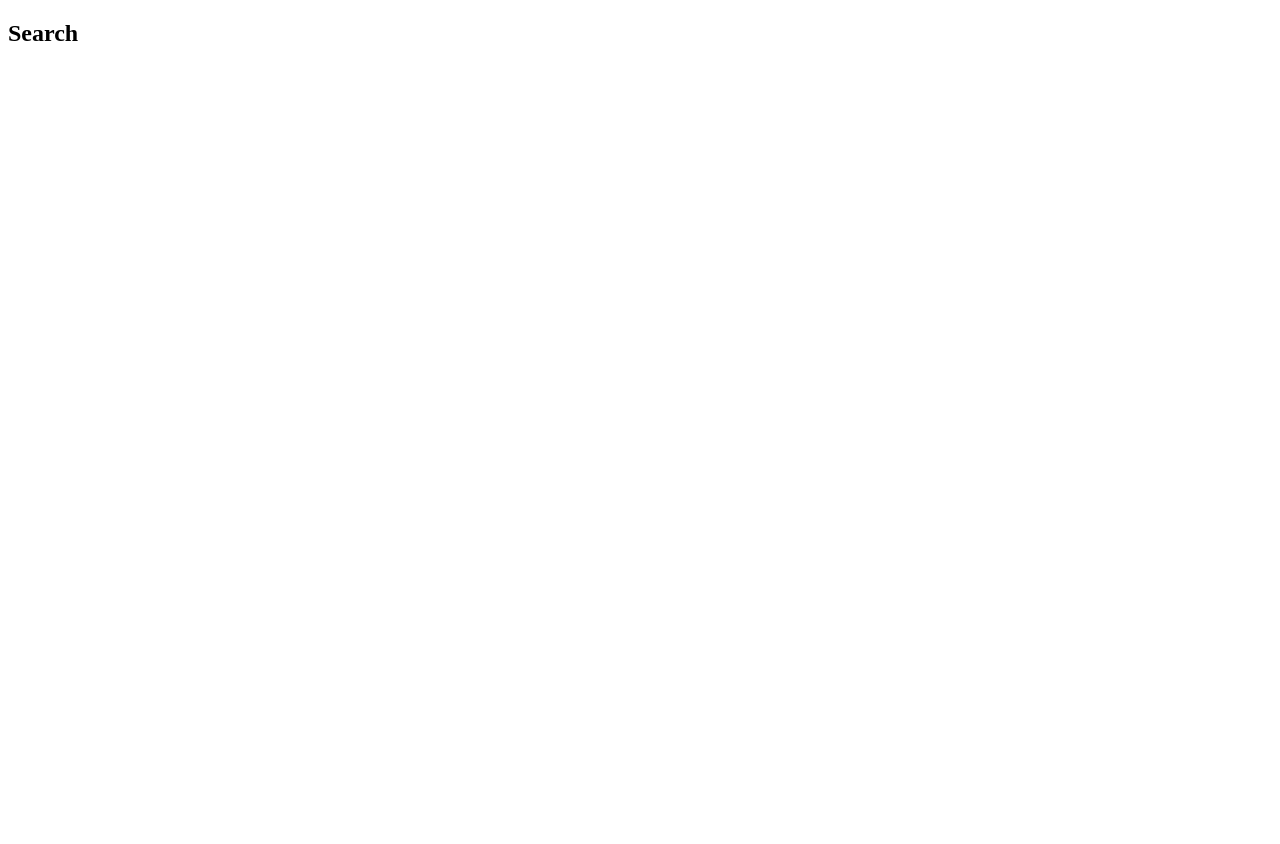
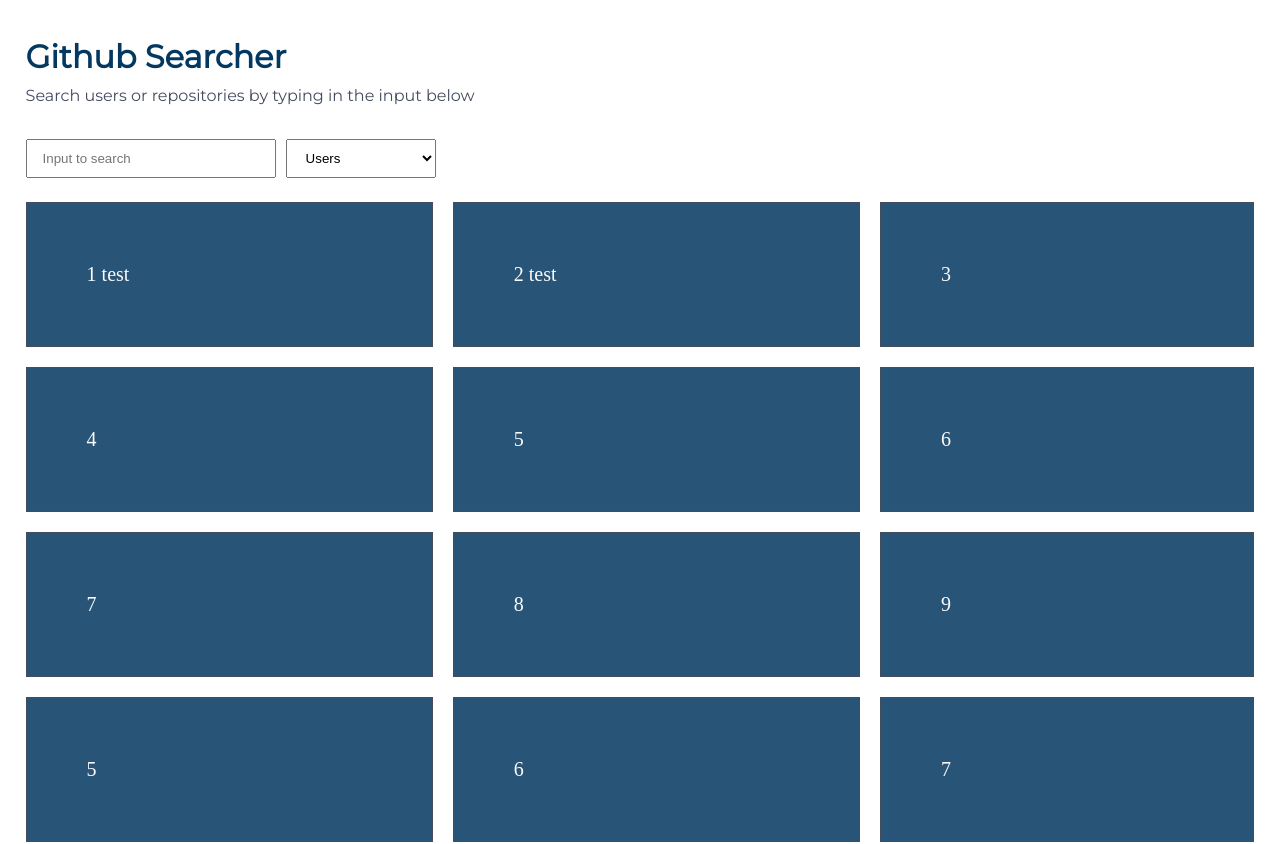
Before and after one commit to arantzardzm/github-searcher, a React (Create React App) app: page /search in a window 1280 px wide. Shown: the top 844 px of the page. Before the commit the page ends 800 px from the top, so only its background shows below. Built offline with nearby package versions, Linux system fonts and the light colour scheme.

Commit message:
Adding components and scss design to frontend

```diff
--- /dev/null
+++ b/src/App.scss
@@ -0,0 +1,74 @@
+// Google Fonts and Variables
+@import url(https://fonts.googleapis.com/css2?family=Montserrat:wght@100;400&display=swap);
+$montserrat-sans: 'Montserrat', sans-serif;
+
+// Colors
+$white: #FCFAFA;
+$blue: #033860;
+$grey: #454C5E;
+$green: #517664;
+
+// Components
+h1 {
+  font-family: $montserrat-sans;
+  color: $blue;
+}
+
+p {
+  font-family: $montserrat-sans;
+  color: $grey;
+  margin-top: -1%
+}
+
+form {
+  width: 50%
+}
+
+input {
+  width: 250px;
+  padding: 10px 15px;
+  margin-right: 5px;
+  box-sizing: border-box;
+}
+
+select {
+  width: 150px;
+  padding: 10px 15px;
+  margin-left: 5px;
+  @media only screen and (max-width: 900px) {
+    width: 250px;
+    margin-top: 5px;
+    margin-left: 0px;
+    margin-bottom: 10px;
+  }
+}
+
+// Classes
+.wrapper {
+  position: absolute;
+  top: 2%; // this changes to 30% to 2%
+  left: 2%;
+  right: 2%;
+}
+
+.grid-wrapper {
+  margin-top: 2%;
+  margin-bottom: 2%;
+}
+
+.grid-container {
+  display: grid;
+  grid-template-columns: auto auto auto;
+  grid-gap: 20px;
+  @media only screen and (max-width: 768px) {
+    grid-template-columns: auto auto;
+  }
+}
+
+.grid-item {
+  border: 1px solid $grey;
+  background-color: $blue + D9;
+  color: $white;
+  padding: 60px;
+  font-size: 20px;
+}
--- a/src/App.tsx
+++ b/src/App.tsx
@@ -1,6 +1,7 @@
 import React from 'react';
 import { BrowserRouter as Router, Switch, Route } from 'react-router-dom';
 import { About, Search, NotFound } from './pages';
+import './App.scss';
 
 function App() {
   return (
--- /dev/null
+++ b/src/components/Grid.tsx
@@ -0,0 +1,30 @@
+import React from 'react';
+
+const Grid = () => (
+  <>
+    <div className="grid-container">
+      <div className="grid-item">1 test</div>
+      <div className="grid-item">2 test</div>
+      <div className="grid-item">3</div>
+      <div className="grid-item">4</div>
+      <div className="grid-item">5</div>
+      <div className="grid-item">6</div>
+      <div className="grid-item">7</div>
+      <div className="grid-item">8</div>
+      <div className="grid-item">9</div>
+      <div className="grid-item">5</div>
+      <div className="grid-item">6</div>
+      <div className="grid-item">7</div>
+      <div className="grid-item">8</div>
+      <div className="grid-item">7</div>
+      <div className="grid-item">8</div>
+      <div className="grid-item">9</div>
+      <div className="grid-item">5</div>
+      <div className="grid-item">6</div>
+      <div className="grid-item">7</div>
+      <div className="grid-item">8</div>
+    </div>
+  </>
+);
+
+export default Grid;
--- /dev/null
+++ b/src/components/Input.tsx
@@ -0,0 +1,9 @@
+import React from 'react';
+
+const Input = () => (
+  <>
+    <input placeholder="Input to search" />
+  </>
+);
+
+export default Input;
--- /dev/null
+++ b/src/components/Select.tsx
@@ -0,0 +1,12 @@
+import React from 'react';
+
+const Select = () => (
+  <>
+    <select>
+      <option>Users</option>
+      <option>Repositories</option>
+    </select>
+  </>
+);
+
+export default Select;
--- a/src/pages/About.tsx
+++ b/src/pages/About.tsx
@@ -1,8 +1,8 @@
 import React from 'react';
 
 const About = () => (
-  <div>
-    <h2>About</h2>
+  <div className="top-left-align">
+    <h1>About</h1>
   </div>
 );
 
--- a/src/pages/NotFound.tsx
+++ b/src/pages/NotFound.tsx
@@ -1,8 +1,8 @@
 import React from 'react';
 
 const NotFound = () => (
-  <div>
-    <h2>NotFound</h2>
+  <div className="top-left-align">
+    <h1>Not Found</h1>
   </div>
 );
 
--- a/src/pages/Search.tsx
+++ b/src/pages/Search.tsx
@@ -1,9 +1,27 @@
 import React from 'react';
+import Input from '../components/Input';
+import Select from '../components/Select';
+import Grid from '../components/Grid';
 
 const Search = () => (
-  <div>
-    <h2>Search</h2>
-  </div>
+  <>
+    <div className="wrapper">
+      <div>
+        <h1>Github Searcher</h1>
+        <p>Search users or repositories by typing in the input below</p>
+      </div>
+      <br />
+      <div>
+        <form>
+          <Input />
+          <Select />
+        </form>
+      </div>
+      <div className="grid-wrapper">
+        <Grid />
+      </div>
+    </div>
+  </>
 );
 
 export default Search;
```
